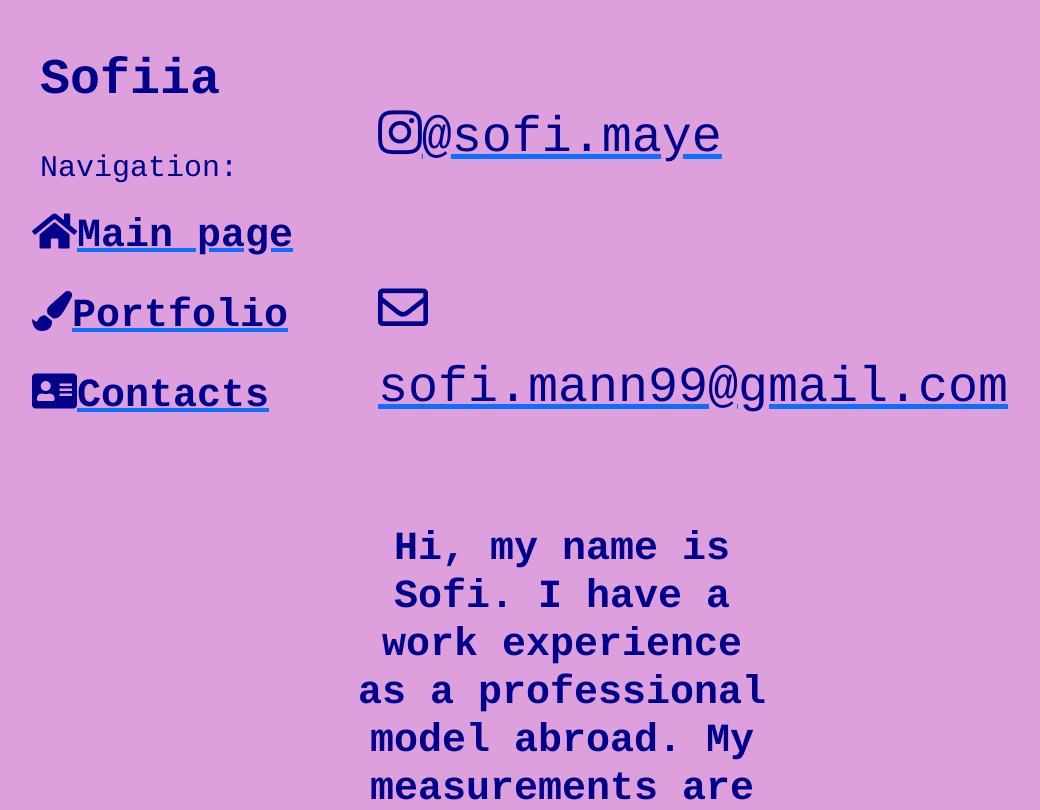
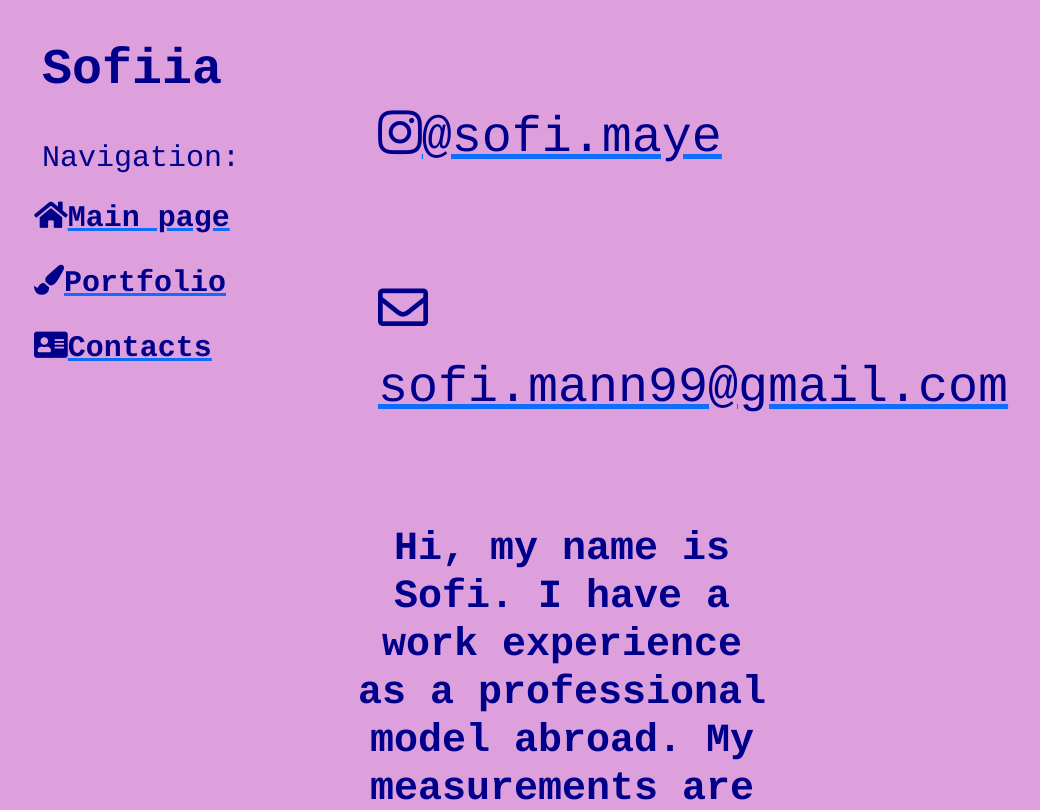
Before and after one commit to sofimaye/portfolio-site, a Django app: page /contacts in a window 1280 px wide. Shown: the top 810 px of the page, without its empty margins (10-1050 px from the left). Run offline with Django 3.2, Linux system fonts and the light colour scheme; some libraries are stand-ins or nearby versions.

Commit message:
padding deleting + font decreasing

```diff
--- a/main/static/main/css/main.css
+++ b/main/static/main/css/main.css
@@ -102,14 +102,14 @@ body {
     font-family: Courier;
     font-style: normal;
     text-underline: none;
-    font-size: 40px;
+    font-size: 30px;
     font-weight: bold;
     position: relative;
     top: unset;
     border-top: none;
     border-right: none;
     border-left: none;
-    padding: 10px;
+    /*padding: 10px;*/
     height: 100vh;
     color: darkblue;
 
```
